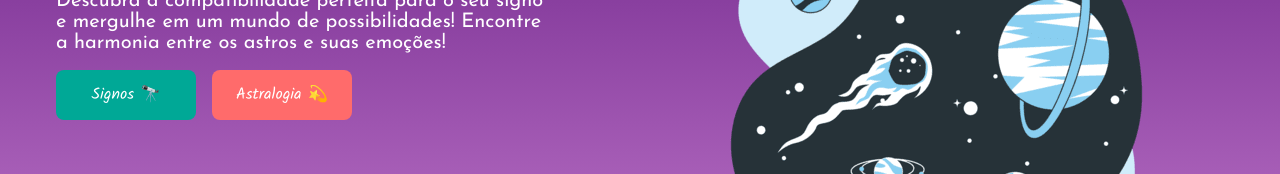
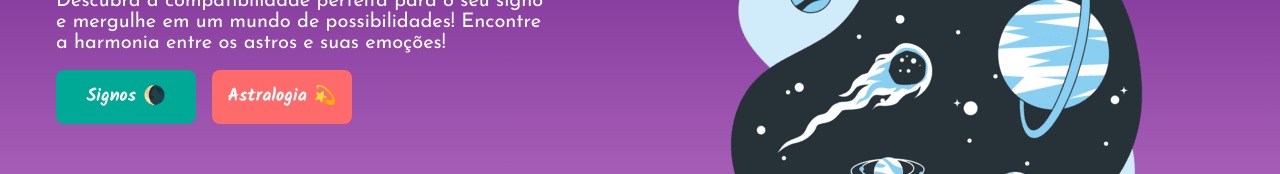
Before and after one commit to iarlen-reis/Signs, a Vue app: page / in a window 1280 px wide. Shown: the part 289-463 px from the top of the page. Built offline with nearby package versions, Linux system fonts and the light colour scheme.

Commit message:
refactor: creating hover variables for home screen links and adding text shandow to footer links.

```diff
--- a/src/assets/scss/variables.scss
+++ b/src/assets/scss/variables.scss
@@ -4,7 +4,9 @@ $color-white: #fff;
 $color-black: #000;
 $color-link: #57037a;
 $color-link-secundary: #ff6b6b;
+$color-link-secundary-hover: #ff4d4d;
 $color-link-tertiary: #00a896;
+$color-link-tertiary-hover: #147269;
 
 $size-xs: 0.75rem;
 $size-sm: 0.875rem;
--- a/src/components/Footer.vue
+++ b/src/components/Footer.vue
@@ -60,7 +60,7 @@
 
     a {
       font-size: $size-sm;
-
+      text-shadow: 1px 1px 1px $color-link;
       transition: all 0.4s;
       color: $color-black;
 
--- a/src/components/HomeDetails.vue
+++ b/src/components/HomeDetails.vue
@@ -9,7 +9,7 @@ import { RouterLink } from 'vue-router'
       Encontre a harmonia entre os astros e suas emoções!
     </p>
     <div class="home__links">
-      <RouterLink to="/signs"> Signos 🔭 </RouterLink>
+      <RouterLink to="/signos"> Signos 🌘 </RouterLink>
       <RouterLink to="/astrology"> Astralogia 💫 </RouterLink>
     </div>
   </div>
@@ -54,6 +54,7 @@ import { RouterLink } from 'vue-router'
     text-align: center;
     font-family: $font-title;
     font-size: $size-base;
+    font-weight: 600;
 
     padding: 0.8rem 0;
 
@@ -63,16 +64,26 @@ import { RouterLink } from 'vue-router'
 
     transition: all 0.4s;
 
-    &:hover {
-      opacity: 0.8;
-    }
-
     &:nth-child(1) {
       background: $color-link-tertiary;
+
+      &:hover {
+        background: $color-link-tertiary-hover;
+      }
     }
 
     &:nth-child(2) {
       background: $color-link-secundary;
+
+      &:hover {
+        background: $color-link-secundary-hover;
+      }
+    }
+  }
+
+  @include tablet {
+    a {
+      font-size: $size-lg;
     }
   }
 }
```
